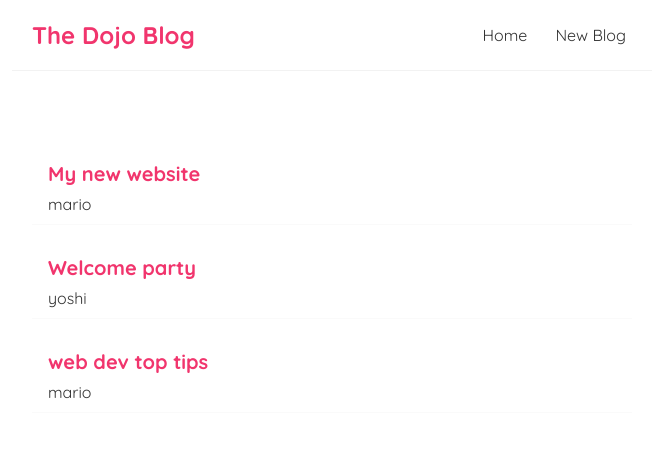
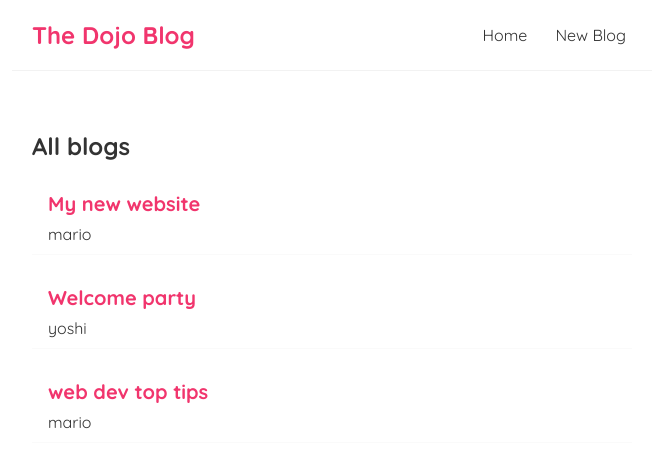
Before and after one commit to kennydageek/dojo-blog, a React (Create React App) app: page /create in a window 1280 px wide. Shown: the top 468 px of the page, without its empty margins (308-964 px from the left). Built offline with nearby package versions, Linux system fonts and the light colour scheme.

Commit message:
Working with props

```diff
--- /dev/null
+++ b/src/BlogList.js
@@ -0,0 +1,18 @@
+const BlogList = (props) => {
+  const { blogs, title } = props;
+  //   const blogs = props.blogs;
+  //   const title = props.title;
+  return (
+    <div className="blog-list">
+      <h2>{title}</h2>
+      {blogs.map((blog) => (
+        <div className="blog-preview" key={blog.id}>
+          <h2>{blog.title}</h2>
+          <p>{blog.author}</p>
+        </div>
+      ))}
+    </div>
+  );
+};
+
+export default BlogList;
--- a/src/Home.js
+++ b/src/Home.js
@@ -1,4 +1,5 @@
 import { useState } from 'react';
+import BlogList from './BlogList';
 
 const Home = () => {
   const [blogs, setBlogs] = useState([
@@ -19,12 +20,7 @@ const Home = () => {
 
   return (
     <div className="home">
-      {blogs.map((blog) => (
-        <div className="blog-preview" key={blog.id}>
-          <h2>{blog.title}</h2>
-          <p>{blog.author}</p>
-        </div>
-      ))}
+      <BlogList blogs={blogs} title="All blogs" />
     </div>
   );
 };
```
